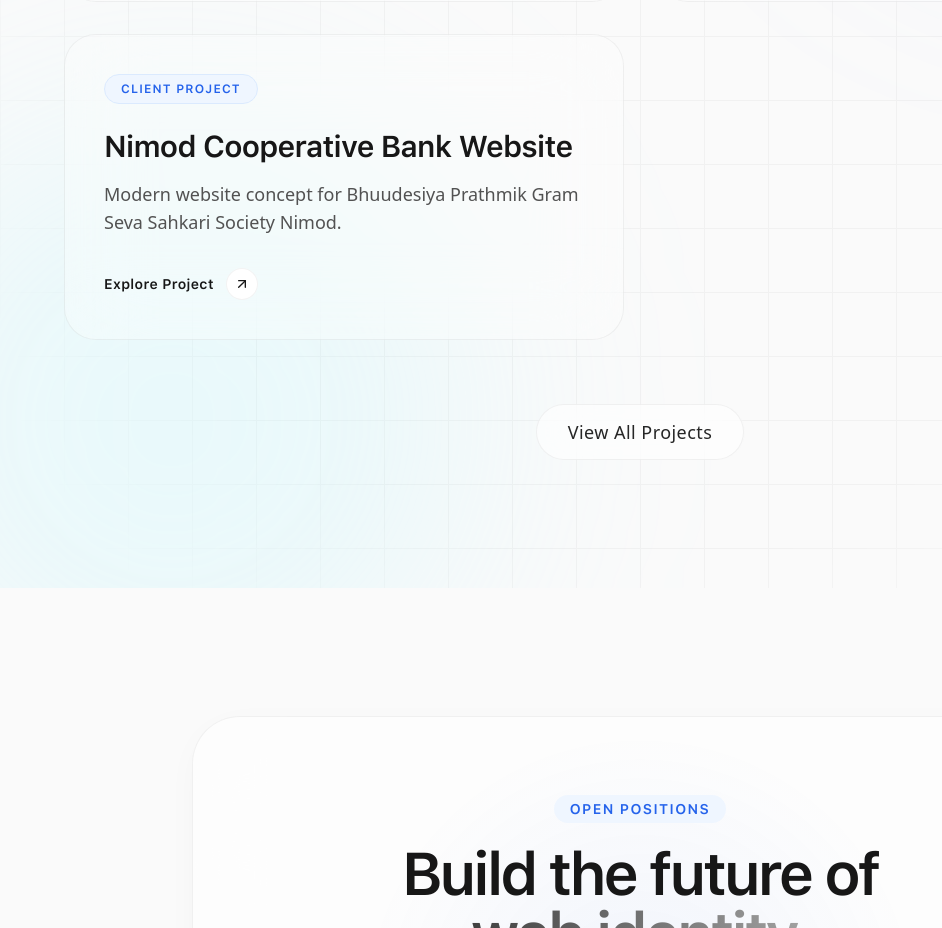
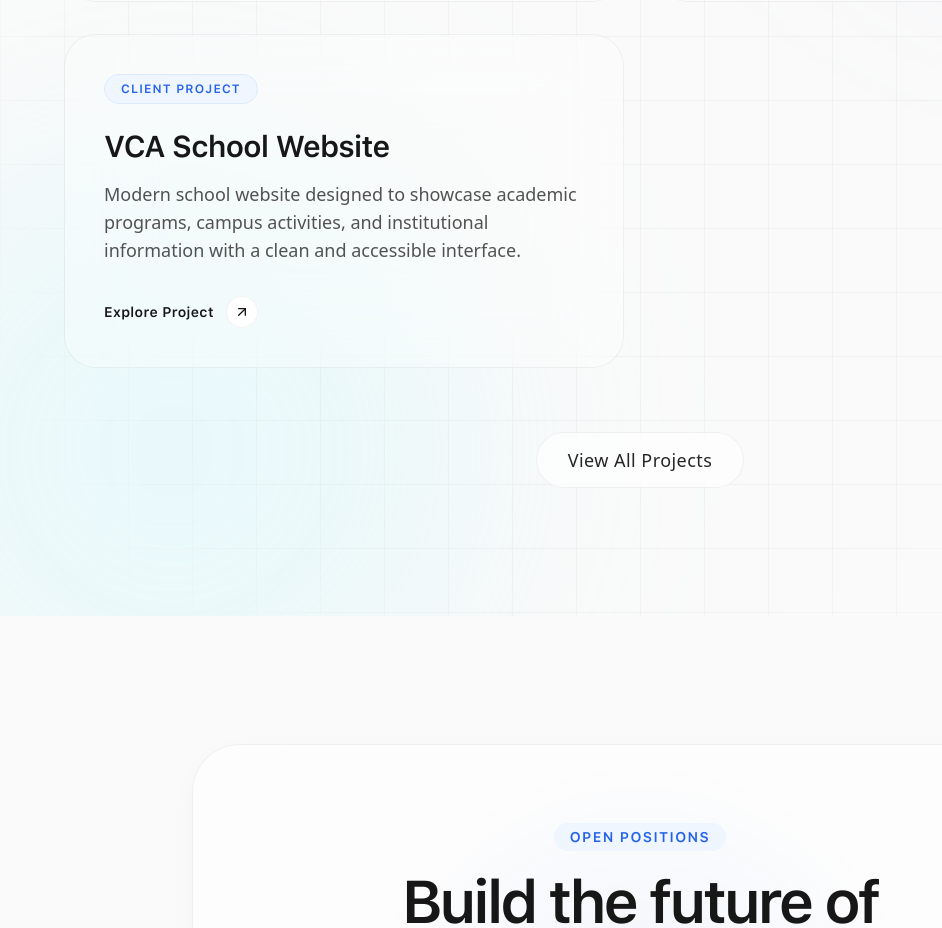
Before and after one commit to jitendra-math/Agency-Website, a Next.js app: page / in a window 1280 px wide. Shown: the part 2380-3308 px from the top of the page, without its empty margins (0-942 px from the left). Built offline with nearby package versions, Linux system fonts and the light colour scheme; a web font is replaced by a local one.

Commit message:
Update projects.js

```diff
--- a/src/data/projects.js
+++ b/src/data/projects.js
@@ -16,11 +16,11 @@ export const projects = [
     slug: "jitubanna-seo-identity",
   },
   {
-    id: "nimod-cooperative-bank",
-    name: "Nimod Cooperative Bank Website",
+    id: "vca-school-website",
+    name: "VCA School Website",
     tag: "Client Project",
     description:
-      "Modern website concept for Bhuudesiya Prathmik Gram Seva Sahkari Society Nimod.",
-    slug: "nimod-cooperative-bank",
+      "Modern school website designed to showcase academic programs, campus activities, and institutional information with a clean and accessible interface.",
+    slug: "vca-school-website",
   },
 ];
```
